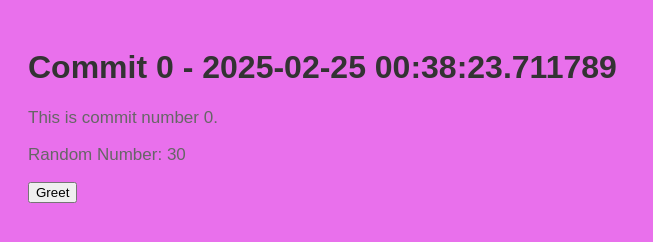
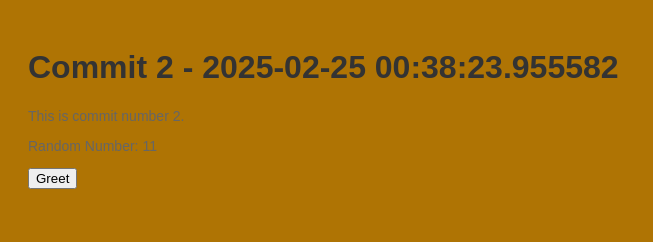
Before and after one commit to stiffs95/myrep-repo-20250225003813, a plain HTML site: page index.html in a window 1280 px wide. Shown: the whole page, without its empty margins (0-653 px from the left). Drawn offline with Linux system fonts and the light colour scheme.

Commit message:
📝 Commit 2 with HTML, CSS, and JS

```diff
--- a/index.html
+++ b/index.html
@@ -2,13 +2,13 @@
     <!DOCTYPE html>
     <html>
     <head>
-        <title>Commit 0 - 2025-02-25 00:38:23.711789</title>
+        <title>Commit 2 - 2025-02-25 00:38:23.955582</title>
         <link rel="stylesheet" href="style.css">
     </head>
     <body>
-        <h1>Commit 0 - 2025-02-25 00:38:23.711789</h1>
-        <p>This is commit number 0.</p>
-        <p>Random Number: 30</p>
+        <h1>Commit 2 - 2025-02-25 00:38:23.955582</h1>
+        <p>This is commit number 2.</p>
+        <p>Random Number: 11</p>
         <button onclick="greet()">Greet</button>
         <script src="script.js"></script>
     </body>
--- a/script.js
+++ b/script.js
@@ -2,4 +2,4 @@
     function greet() {
         alert('Hello from commit ' + commitNumber + '!');
     }
-    var commitNumber = 0;
+    var commitNumber = 2;
--- a/style.css
+++ b/style.css
@@ -1,7 +1,7 @@
 
     body {
         font-family: Arial, sans-serif;
-        background-color: #e970ec;
+        background-color: #af7404;
         padding: 20px;
     }
     h1 {
@@ -9,5 +9,5 @@
     }
     p {
         color: #666;
-        font-size: 17px;
+        font-size: 14px;
     }
```
